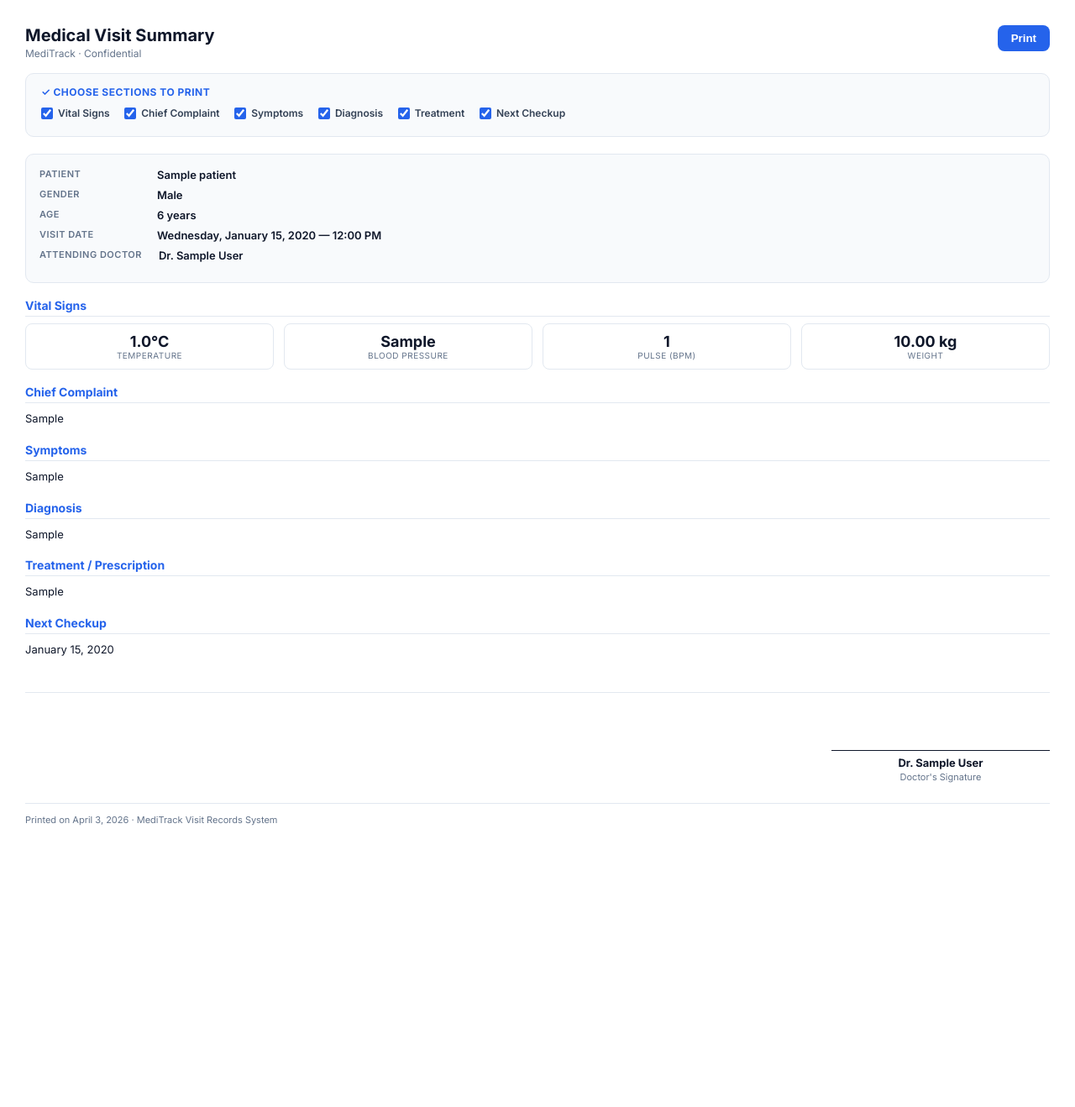
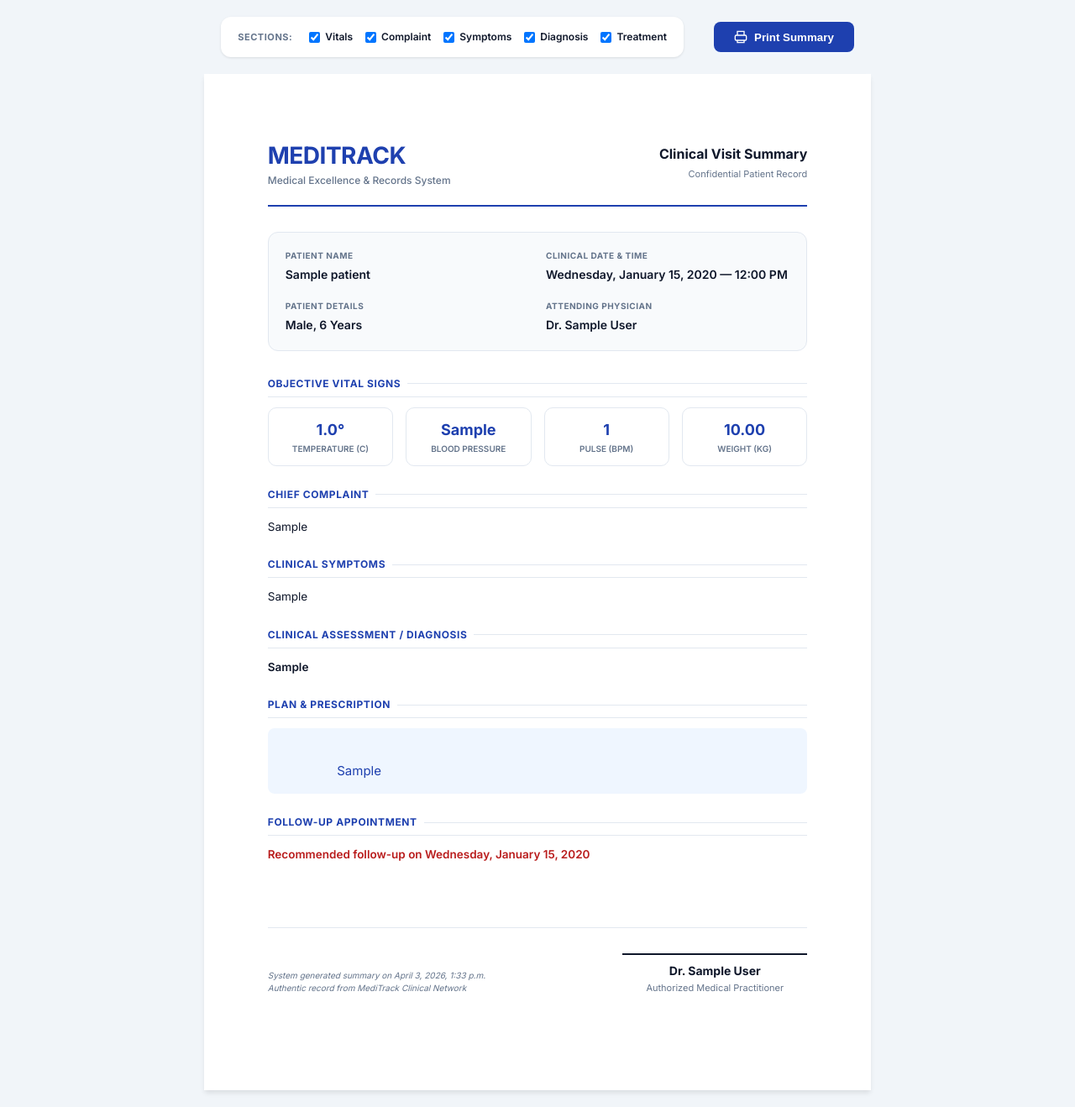
Before and after one commit to medoledo/clinic, a Django app: template templates/patients/visit_print.html in a window 1280 px wide. Shown: the whole page at 84% size. Before the commit the page ends 983 px from the top, so only its background shows below. Run offline with Django 5.2, Linux system fonts and the light colour scheme; the template is opened without the code that fills it: values that come from a table or form of the project are taken from there, others are empty; tables that the repository leaves empty hold one stand-in row (values such as "Sample post").

Commit message:
Improving the priniting UI

```diff
--- a/templates/patients/visit_print.html
+++ b/templates/patients/visit_print.html
@@ -3,9 +3,22 @@
 
 <head>
     <meta charset="UTF-8" />
-    <title>Visit &mdash; {{ visit.patient.name }} &mdash; {{ visit.visit_date|date:"F j, Y" }}</title>
+    <meta name="viewport" content="width=device-width, initial-scale=1.0">
+    <title>Visit Summary &mdash; {{ visit.patient.name }} &mdash; {{ visit.visit_date|date:"Y-m-d" }}</title>
+    <link rel="preconnect" href="https://fonts.googleapis.com">
+    <link rel="preconnect" href="https://fonts.gstatic.com" crossorigin>
+    <link
+        href="https://fonts.googleapis.com/css2?family=Inter:wght@400;500;600;700&family=Noto+Sans+Arabic:wght@400;600;700&display=swap"
+        rel="stylesheet">
     <style>
-        @import url('https://fonts.googleapis.com/css2?family=Inter:wght@400;600;700&display=swap');
+        :root {
+            --primary: #1e40af;
+            --primary-light: #eff6ff;
+            --text-main: #0f172a;
+            --text-muted: #64748b;
+            --border: #e2e8f0;
+            --bg-offset: #f8fafc;
+        }
 
         * {
             box-sizing: border-box;
@@ -14,275 +27,449 @@
         }
 
         body {
-            font-family: 'Inter', sans-serif;
+            font-family: 'Inter', 'Noto Sans Arabic', sans-serif;
             font-size: 13px;
-            color: #0F172A;
-            padding: 30px;
+            color: var(--text-main);
+            background-color: #f1f5f9;
+            line-height: 1.5;
+            -webkit-print-color-adjust: exact;
+            print-color-adjust: exact;
         }
 
-        h1 {
-            font-size: 20px;
-            font-weight: 700;
-            margin-bottom: 2px;
+        /* ── Page Layout ── */
+        .page-wrapper {
+            background: white;
+            width: 210mm;
+            min-height: 297mm;
+            margin: 20px auto;
+            padding: 20mm;
+            box-shadow: 0 4px 6px -1px rgb(0 0 0 / 0.1);
+            display: flex;
+            flex-direction: column;
+            position: relative;
         }
 
-        h2 {
-            font-size: 14px;
-            font-weight: 700;
-            color: #2563EB;
-            margin: 18px 0 8px;
-            border-bottom: 1px solid #E2E8F0;
-            padding-bottom: 4px;
+        /* ── Header / Letterhead ── */
+        .letterhead {
+            display: flex;
+            justify-content: space-between;
+            align-items: center;
+            border-bottom: 2px solid var(--primary);
+            padding-bottom: 20px;
+            margin-bottom: 30px;
         }
 
-        .row {
-            display: flex;
-            gap: 20px;
-            margin-bottom: 8px;
+        .clinic-brand h1 {
+            font-size: 28px;
+            font-weight: 800;
+            color: var(--primary);
+            letter-spacing: -0.5px;
+            text-transform: uppercase;
         }
 
-        .label {
-            color: #64748B;
-            font-size: 11px;
-            font-weight: 600;
-            text-transform: uppercase;
-            letter-spacing: .5px;
-            min-width: 120px;
+        .clinic-brand p {
+            font-size: 12px;
+            color: var(--text-muted);
+            font-weight: 500;
         }
 
-        .value {
-            font-weight: 600;
+        .report-meta {
+            text-align: right;
         }
 
-        .vitals {
-            display: grid;
-            grid-template-columns: repeat(4, 1fr);
-            gap: 12px;
-            margin-bottom: 12px;
+        .report-meta h2 {
+            font-size: 16px;
+            font-weight: 700;
+            color: var(--text-main);
+            margin-bottom: 4px;
         }
 
-        .vital-box {
-            border: 1px solid #E2E8F0;
-            border-radius: 8px;
-            padding: 10px;
-            text-align: center;
+        /* ── Patient Info Card ── */
+        .info-grid {
+            display: grid;
+            grid-template-columns: repeat(2, 1fr);
+            gap: 20px;
+            background: var(--bg-offset);
+            border: 1px solid var(--border);
+            border-radius: 12px;
+            padding: 20px;
+            margin-bottom: 30px;
         }
 
-        .vital-val {
-            font-size: 18px;
-            font-weight: 700;
-            color: #0F172A;
+        .info-item {
+            display: flex;
+            flex-direction: column;
+            gap: 4px;
         }
 
-        .vital-lbl {
+        .info-label {
             font-size: 10px;
-            color: #64748B;
+            font-weight: 700;
+            color: var(--text-muted);
             text-transform: uppercase;
-            letter-spacing: .5px;
+            letter-spacing: 0.05em;
         }
 
-        p.text {
+        .info-value {
+            font-size: 14px;
+            font-weight: 600;
+            color: var(--text-main);
+        }
+
+        /* ── Section Styles ── */
+        .content-section {
+            margin-bottom: 25px;
+        }
+
+        .section-header {
+            font-size: 12px;
+            font-weight: 700;
+            color: var(--primary);
+            text-transform: uppercase;
+            letter-spacing: 0.05em;
+            border-bottom: 1px solid var(--border);
+            padding-bottom: 6px;
+            margin-bottom: 12px;
+            display: flex;
+            align-items: center;
+            gap: 8px;
+        }
+
+        .section-header::after {
+            content: "";
+            flex-grow: 1;
+            height: 1px;
+            background: var(--border);
+        }
+
+        .section-body {
+            font-size: 13.5px;
             line-height: 1.6;
+            color: var(--text-main);
             white-space: pre-wrap;
         }
 
-        /* Signature area */
-        .signature-section {
-            margin-top: 40px;
-            padding-top: 20px;
-            border-top: 1px solid #E2E8F0;
-            display: flex;
-            justify-content: flex-end;
+        /* ── Vital Signs Grid ── */
+        .vitals-row {
+            display: grid;
+            grid-template-columns: repeat(4, 1fr);
+            gap: 15px;
+            margin-top: 5px;
         }
 
-        .signature-box {
+        .vital-card {
+            background: white;
+            border: 1px solid var(--border);
+            border-radius: 10px;
+            padding: 12px;
             text-align: center;
-            width: 260px;
+            transition: border-color 0.2s;
+        }
+
+        .vital-card .val {
+            font-size: 18px;
+            font-weight: 700;
+            color: var(--primary);
+        }
+
+        .vital-card .unit {
+            font-size: 10px;
+            color: var(--text-muted);
+            text-transform: uppercase;
+            font-weight: 600;
+            margin-top: 2px;
+        }
+
+        /* ── Footer / Signature (Bottom Anchored) ── */
+        .footer-spacer {
+            flex-grow: 1;
+        }
+
+        .print-footer {
+            margin-top: 50px;
+            border-top: 1px solid var(--border);
+            padding-top: 30px;
+            display: flex;
+            justify-content: space-between;
+            align-items: flex-end;
+        }
+
+        .signature-area {
+            text-align: center;
+            min-width: 220px;
         }
 
         .signature-line {
-            border-top: 1.5px solid #0F172A;
-            margin-bottom: 6px;
+            width: 100%;
+            border-top: 2px solid var(--text-main);
+            margin-bottom: 8px;
         }
 
         .signature-name {
             font-weight: 700;
-            font-size: 13px;
+            font-size: 14px;
         }
 
-        .signature-label {
-            color: #64748B;
+        .signature-title {
             font-size: 11px;
+            color: var(--text-muted);
             margin-top: 2px;
         }
 
-        /* ── Field selector (screen only) ── */
-        .field-selector {
-            background: #F8FAFC;
-            border: 1px solid #E2E8F0;
-            border-radius: 10px;
-            padding: 14px 18px;
-            margin-bottom: 20px;
+        .print-timestamp {
+            font-size: 10px;
+            color: var(--text-muted);
+            font-style: italic;
         }
 
-        .field-selector h3 {
-            font-size: 12px;
-            font-weight: 700;
-            color: #2563EB;
-            text-transform: uppercase;
-            letter-spacing: .5px;
-            margin-bottom: 10px;
+        /* ── Screen Controls ── */
+        .screen-controls {
+            max-width: 210mm;
+            margin: 20px auto 0;
+            padding: 0 20px;
+            display: flex;
+            justify-content: space-between;
+            align-items: center;
         }
 
-        .field-selector label {
-            display: inline-flex;
+        .control-panel {
+            background: white;
+            border-radius: 12px;
+            padding: 15px 20px;
+            box-shadow: 0 1px 3px 0 rgb(0 0 0 / 0.1);
+            display: flex;
+            gap: 20px;
+            align-items: center;
+        }
+
+        .control-panel h4 {
+            font-size: 11px;
+            text-transform: uppercase;
+            color: var(--text-muted);
+            letter-spacing: 0.05em;
+        }
+
+        .checkbox-group {
+            display: flex;
+            gap: 15px;
+        }
+
+        .checkbox-group label {
+            display: flex;
             align-items: center;
             gap: 6px;
             font-size: 12px;
             font-weight: 600;
-            margin-right: 14px;
-            margin-bottom: 6px;
             cursor: pointer;
-            color: #334155;
         }
 
-        .field-selector input[type="checkbox"] {
-            accent-color: #2563EB;
-            width: 14px;
-            height: 14px;
+        .print-btn {
+            background: var(--primary);
+            color: white;
+            border: none;
+            padding: 10px 24px;
+            border-radius: 8px;
+            font-weight: 700;
+            cursor: pointer;
+            display: flex;
+            align-items: center;
+            gap: 8px;
+            box-shadow: 0 4px 6px -1px var(--primary-light);
+            transition: transform 0.1s;
         }
 
-        /* Print rules */
+        .print-btn:active {
+            transform: scale(0.98);
+        }
+
+        /* ── Print Overrides ── */
         @media print {
-            button,
-            .field-selector {
+            body {
+                background: white;
+                padding: 0;
+                margin: 0;
+            }
+
+            .page-wrapper {
+                margin: 0;
+                box-shadow: none;
+                width: 100%;
+                min-height: 95vh;
+                padding: 10mm;
+            }
+
+            .screen-controls {
                 display: none !important;
             }
 
-            body {
-                padding: 15px;
+            .content-section:last-of-type {
+                margin-bottom: 0;
+            }
         }
 
-            .printable-section {
-                /* visibility controlled by JS before print */
-            }
+        /* For the specific bottom placement user requested */
+        .signature-container {
+            margin-top: auto;
+            /* This works with flex-col page-wrapper */
+            padding-bottom: 10mm;
         }
     </style>
 </head>
 
 <body>
-    <!-- Top bar: title + print button -->
-    <div style="display:flex;justify-content:space-between;align-items:start;margin-bottom:16px">
-        <div>
-            <h1>Medical Visit Summary</h1>
-            <p style="color:#64748B;font-size:12px">MediTrack &middot; Confidential</p>
+    <!-- Screen Controls -->
+    <div class="screen-controls">
+        <div class="control-panel">
+            <h4>Sections:</h4>
+            <div class="checkbox-group">
+                <label><input type="checkbox" checked onchange="toggle('sec-vitals', this)"> Vitals</label>
+                <label><input type="checkbox" checked onchange="toggle('sec-complaint', this)"> Complaint</label>
+                <label><input type="checkbox" checked onchange="toggle('sec-symptoms', this)"> Symptoms</label>
+                <label><input type="checkbox" checked onchange="toggle('sec-diagnosis', this)"> Diagnosis</label>
+                <label><input type="checkbox" checked onchange="toggle('sec-treatment', this)"> Treatment</label>
             </div>
-        <button onclick="window.print()"
-            style="padding:8px 16px;background:#2563EB;color:#fff;border:none;border-radius:8px;cursor:pointer;font-weight:600">Print</button>
+        </div>
+        <button class="print-btn" onclick="window.print()">
+            <svg width="16" height="16" fill="none" stroke="currentColor" stroke-width="2" viewBox="0 0 24 24">
+                <path
+                    d="M6 9V2h12v7M6 18H4a2 2 0 01-2-2v-5a2 2 0 012-2h16a2 2 0 012 2v5a2 2 0 01-2 2h-2m-12 0v4h12v-4m-12 0h12">
+                </path>
+            </svg>
+            Print Summary
+        </button>
     </div>
 
-    <!-- ── Field selector (hidden on print) ── -->
-    <div class="field-selector">
-        <h3>&#10003; Choose sections to print</h3>
-        <label><input type="checkbox" id="chk-vitals" checked onchange="toggle('sec-vitals',this)"> Vital Signs</label>
-        <label><input type="checkbox" id="chk-complaint" checked onchange="toggle('sec-complaint',this)"> Chief Complaint</label>
-        <label><input type="checkbox" id="chk-symptoms" checked onchange="toggle('sec-symptoms',this)"> Symptoms</label>
-        <label><input type="checkbox" id="chk-diagnosis" checked onchange="toggle('sec-diagnosis',this)"> Diagnosis</label>
-        <label><input type="checkbox" id="chk-treatment" checked onchange="toggle('sec-treatment',this)"> Treatment</label>
-        <label><input type="checkbox" id="chk-checkup" checked onchange="toggle('sec-checkup',this)"> Next Checkup</label>
+    <div class="page-wrapper">
+        <!-- Letterhead -->
+        <header class="letterhead">
+            <div class="clinic-brand">
+                <h1>MediTrack</h1>
+                <p>Medical Excellence & Records System</p>
+            </div>
+            <div class="report-meta">
+                <h2>Clinical Visit Summary</h2>
+                <p style="font-size: 11px; color: var(--text-muted);">Confidential Patient Record</p>
+            </div>
+        </header>
+
+        <!-- Patient Info Card -->
+        <div class="info-grid">
+            <div class="info-item">
+                <span class="info-label">Patient Name</span>
+                <span class="info-value">{{ visit.patient.name }}</span>
+            </div>
+            <div class="info-item">
+                <span class="info-label">Clinical Date & Time</span>
+                <span class="info-value">{{ visit.visit_date|date:"l, F j, Y" }} &mdash; {{ visit.visit_date|date:"g:i A" }}</span>
+            </div>
+            <div class="info-item">
+                <span class="info-label">Patient Details</span>
+                <span class="info-value">{{ visit.patient.get_gender_display }}{% if visit.patient.age %}, {{ visit.patient.age }} Years{% endif %}</span>
+            </div>
+            <div class="info-item">
+                <span class="info-label">Attending Physician</span>
+                <span class="info-value">
+                    {% if visit.doctor.doctor_profile.full_name %}Dr. {{ visit.doctor.doctor_profile.full_name }}{% elif visit.doctor.get_full_name %}Dr. {{ visit.doctor.get_full_name }}{% else %}Dr. {{ visit.doctor.username }}{% endif %}
+                </span>
+            </div>
         </div>
 
-    <!-- Patient & Visit info -->
-    <div style="background:#F8FAFC;border:1px solid #E2E8F0;border-radius:10px;padding:16px;margin-bottom:16px">
-        <div class="row"><span class="label">Patient</span><span class="value">{{ visit.patient.name }}</span></div>
-        <div class="row"><span class="label">Gender</span><span class="value">{{ visit.patient.get_gender_display }}</span></div>
-        {% if visit.patient.date_of_birth %}<div class="row"><span class="label">Age</span><span class="value">{{ visit.patient.age }} years</span></div>{% endif %}
-        <div class="row"><span class="label">Visit Date</span><span class="value">{{ visit.visit_date|date:"l, F j, Y" }} &mdash; {{ visit.visit_date|date:"g:i A" }}</span></div>
-        <div class="row"><span class="label">Attending Doctor</span><span class="value">
-            {% if visit.doctor.doctor_profile.full_name %}Dr. {{ visit.doctor.doctor_profile.full_name }}{% elif visit.doctor.get_full_name %}Dr. {{ visit.doctor.get_full_name }}{% else %}Dr. {{ visit.doctor.username }}{% endif %}
-        </span></div>
-    </div>
-
-    <!-- Vital Signs -->
+        <!-- Vital Signs Section -->
         {% if visit.temperature or visit.blood_pressure or visit.pulse or visit.weight %}
-    <div id="sec-vitals" class="printable-section">
-        <h2>Vital Signs</h2>
-        <div class="vitals">
-            {% if visit.temperature %}<div class="vital-box">
-                <div class="vital-val">{{ visit.temperature }}&deg;C</div>
-                <div class="vital-lbl">Temperature</div>
-            </div>{% endif %}
-            {% if visit.blood_pressure %}<div class="vital-box">
-                <div class="vital-val">{{ visit.blood_pressure }}</div>
-                <div class="vital-lbl">Blood Pressure</div>
-            </div>{% endif %}
-            {% if visit.pulse %}<div class="vital-box">
-                <div class="vital-val">{{ visit.pulse }}</div>
-                <div class="vital-lbl">Pulse (bpm)</div>
-            </div>{% endif %}
-            {% if visit.weight %}<div class="vital-box">
-                <div class="vital-val">{{ visit.weight }} kg</div>
-                <div class="vital-lbl">Weight</div>
-            </div>{% endif %}
-        </div>
+        <section id="sec-vitals" class="content-section">
+            <div class="section-header">Objective Vital Signs</div>
+            <div class="vitals-row">
+                {% if visit.temperature %}
+                <div class="vital-card">
+                    <div class="val">{{ visit.temperature }}&deg;</div>
+                    <div class="unit">Temperature (C)</div>
                 </div>
                 {% endif %}
+                {% if visit.blood_pressure %}
+                <div class="vital-card">
+                    <div class="val">{{ visit.blood_pressure }}</div>
+                    <div class="unit">Blood Pressure</div>
+                </div>
+                {% endif %}
+                {% if visit.pulse %}
+                <div class="vital-card">
+                    <div class="val">{{ visit.pulse }}</div>
+                    <div class="unit">Pulse (BPM)</div>
+                </div>
+                {% endif %}
+                {% if visit.weight %}
+                <div class="vital-card">
+                    <div class="val">{{ visit.weight }}</div>
+                    <div class="unit">Weight (KG)</div>
+                </div>
+                {% endif %}
+            </div>
+        </section>
+        {% endif %}
 
+        <!-- Subjective Findings -->
         {% if visit.chief_complaint %}
-    <div id="sec-complaint" class="printable-section">
-        <h2>Chief Complaint</h2>
-        <p class="text">{{ visit.chief_complaint }}</p>
-    </div>
+        <section id="sec-complaint" class="content-section">
+            <div class="section-header">Chief Complaint</div>
+            <div class="section-body" dir="auto">{{ visit.chief_complaint }}</div>
+        </section>
         {% endif %}
 
         {% if visit.symptoms %}
-    <div id="sec-symptoms" class="printable-section">
-        <h2>Symptoms</h2>
-        <p class="text">{{ visit.symptoms }}</p>
-    </div>
+        <section id="sec-symptoms" class="content-section">
+            <div class="section-header">Clinical Symptoms</div>
+            <div class="section-body" dir="auto">{{ visit.symptoms }}</div>
+        </section>
         {% endif %}
 
+        <!-- Assessment -->
         {% if visit.diagnosis %}
-    <div id="sec-diagnosis" class="printable-section">
-        <h2>Diagnosis</h2>
-        <p class="text">{{ visit.diagnosis }}</p>
-    </div>
+        <section id="sec-diagnosis" class="content-section">
+            <div class="section-header">Clinical Assessment / Diagnosis</div>
+            <div class="section-body" dir="auto" style="font-weight: 600;">{{ visit.diagnosis }}</div>
+        </section>
         {% endif %}
 
+        <!-- Plan / Treatment -->
         {% if visit.treatment %}
-    <div id="sec-treatment" class="printable-section">
-        <h2>Treatment / Prescription</h2>
-        <p class="text">{{ visit.treatment }}</p>
-    </div>
+        <section id="sec-treatment" class="content-section">
+            <div class="section-header">Plan & Prescription</div>
+            <div class="section-body" dir="auto"
+                style="color: var(--primary); font-size: 15px; background: var(--primary-light); padding: 15px; border-radius: 8px;">
+                {{ visit.treatment }}</div>
+        </section>
         {% endif %}
 
         {% if visit.next_checkup_date %}
-    <div id="sec-checkup" class="printable-section">
-        <h2>Next Checkup</h2>
-        <p class="text">{{ visit.next_checkup_date|date:"F j, Y" }}</p>
-    </div>
+        <section id="sec-checkup" class="content-section">
+            <div class="section-header">Follow-up Appointment</div>
+            <div class="section-body" style="font-weight: 600; color: #b91c1c;">Recommended follow-up on {{ visit.next_checkup_date|date:"l, F j, Y" }}</div>
+        </section>
         {% endif %}
 
-    <!-- Signature -->
-    <div class="signature-section">
-        <div class="signature-box">
-            <div style="height:48px"></div>
+        <!-- Bottom Signature Section -->
+        <div class="footer-spacer"></div>
+        <div class="signature-container">
+            <div class="print-footer">
+                <div class="print-timestamp">
+                    System generated summary on {% now "F j, Y, g:i a" %}<br>
+                    Authentic record from MediTrack Clinical Network
+                </div>
+                <div class="signature-area">
                     <div class="signature-line"></div>
                     <div class="signature-name">
                         {% if visit.doctor.doctor_profile.full_name %}Dr. {{ visit.doctor.doctor_profile.full_name }}{% elif visit.doctor.get_full_name %}Dr. {{ visit.doctor.get_full_name }}{% else %}Dr. {{ visit.doctor.username }}{% endif %}
                     </div>
-            <div class="signature-label">Doctor's Signature</div>
+                    <div class="signature-title">Authorized Medical Practitioner</div>
                 </div>
             </div>
-
-    <div style="margin-top:24px;border-top:1px solid #E2E8F0;padding-top:12px;color:#64748B;font-size:11px">
-        Printed on {% now "F j, Y" %} &middot; MediTrack Visit Records System
+        </div>
     </div>
 
     <script>
         function toggle(sectionId, checkbox) {
-            var el = document.getElementById(sectionId);
-            if (el) el.style.display = checkbox.checked ? '' : 'none';
+            const el = document.getElementById(sectionId);
+            if (el) el.style.display = checkbox.checked ? 'block' : 'none';
         }
     </script>
 </body>
```
Lines whose indentation alone changed are shown as unchanged.
